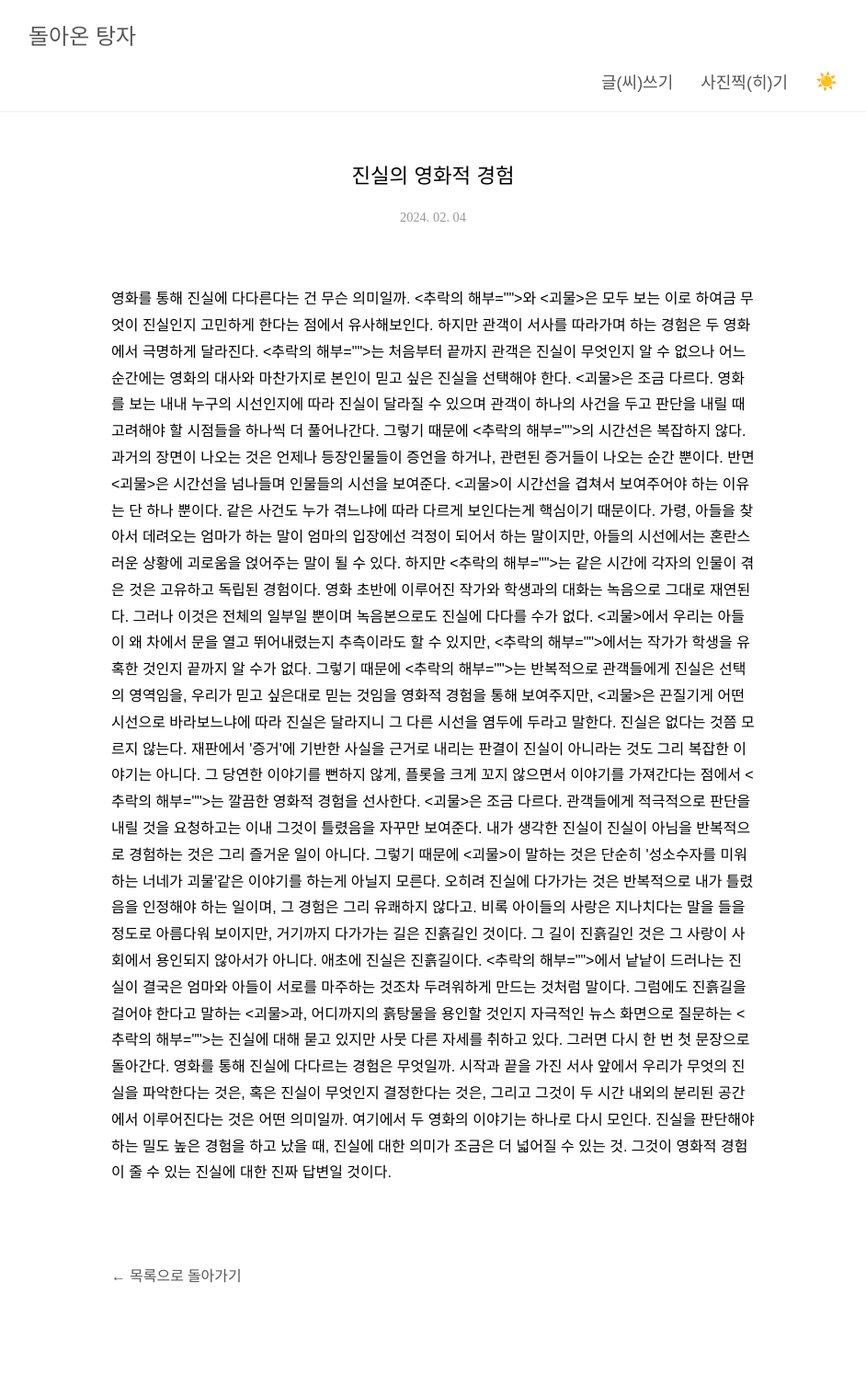
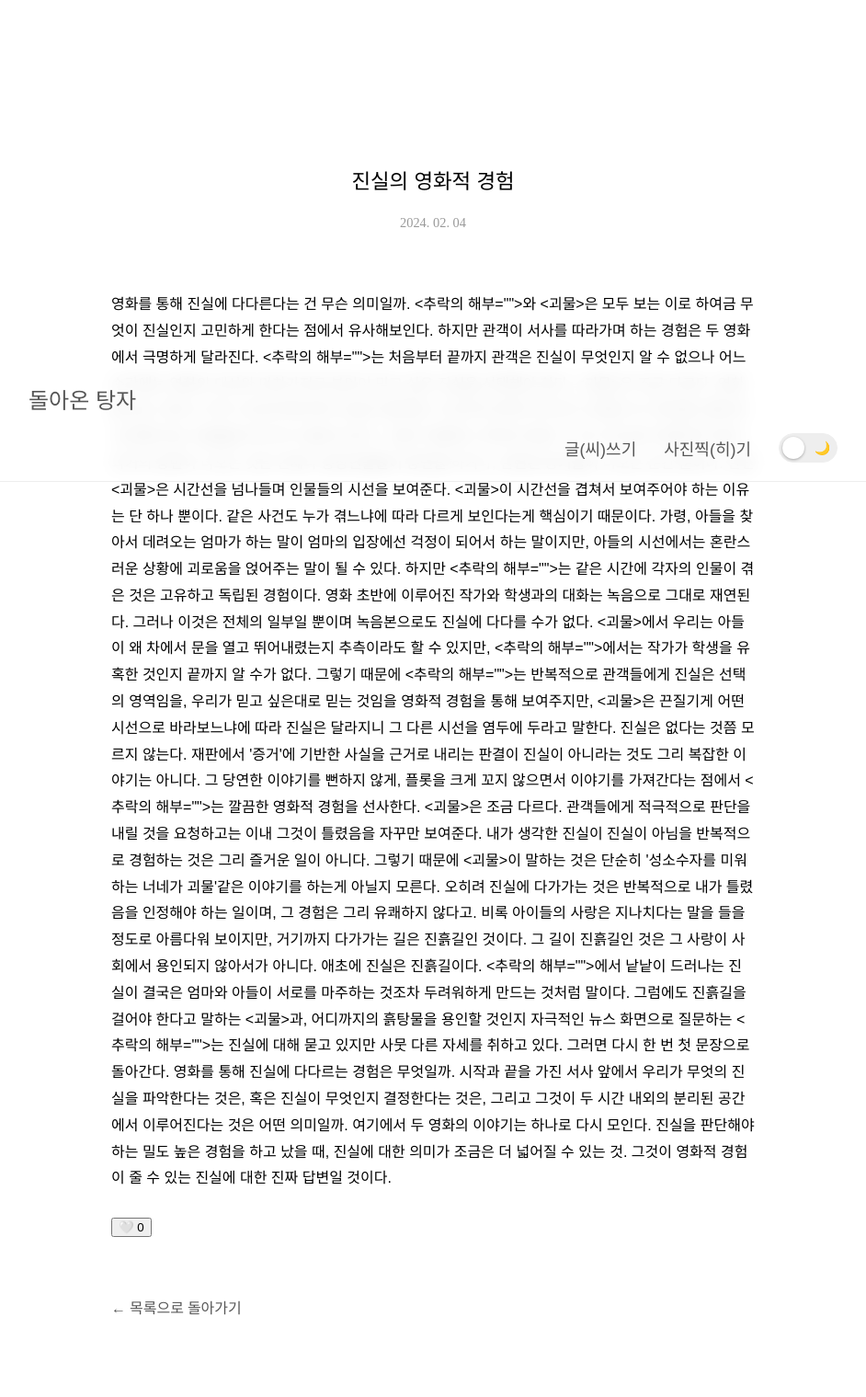
Before and after one commit to tangzaisback/tangza_page, a Jekyll site: the page built from _posts/2024-02-04-진실의 영화적 경험.md, in a window 1280 px wide. Shown: the whole page at 92% size, without its empty margins (169-1111 px from the left). Built offline with Jekyll 4.4.1, drawn with Linux system fonts in a browser that asks for light colours; some web fonts are replaced; comment, search, counter and statistics services are not loaded; before the commit the page ends 1484 px from its top, so only the background shows below that.

Commit message:
edit-260306-1

```diff
--- a/Gemfile
+++ b/Gemfile
@@ -6,3 +6,4 @@
 # 루비 4.0을 위한 필수 도구
 gem "webrick"
 gem "csv"
+gem "jekyll-feed"
--- a/_includes/header.html
+++ b/_includes/header.html
@@ -13,8 +13,9 @@
 <a href="{{ '/photo.html' | relative_url }}"  class="cate-title">사진찍(히)기</a>
 
 <button id="theme-toggle" class="theme-toggle-btn" aria-label="Toggle Dark Mode">
-  <span class="light-icon">☀️</span>
-  <span class="dark-icon">🌙</span>
+  <div class="toggle-slider"></div>
+  <span class="icon light-icon">☀️</span>
+  <span class="icon dark-icon">🌙</span>
 </button>
 
 </div>
--- a/_layouts/default.html
+++ b/_layouts/default.html
@@ -11,7 +11,13 @@
     <link rel="stylesheet" href="https://cdnjs.cloudflare.com/ajax/libs/luminous-lightbox/2.3.2/luminous-basic.min.css">
     <link rel="stylesheet" href="https://cdn.jsdelivr.net/npm/basiclightbox@5.0.4/dist/basicLightbox.min.css">
     <script src="https://cdn.jsdelivr.net/npm/basiclightbox@5.0.4/dist/basicLightbox.min.js"></script>
-    <script src="{{ '/assets/js/main.js' | relative_url }}"></script>
+    <script type="module" src="{{ '/assets/js/main.js' | relative_url }}"></script>
+    <script>
+      (function() {
+        var currentTheme = localStorage.getItem('theme') || 'light';
+        document.documentElement.setAttribute('data-theme', currentTheme);
+      })();
+    </script>
 </head>
 
 <body>
--- a/_layouts/post.html
+++ b/_layouts/post.html
@@ -13,6 +13,13 @@
             {{ content }}
         </section>
 
+        <div class="like-section">
+            <button id="like-btn" class="like-btn" data-url="{{ page.url }}">
+                <span class="heart-icon">🤍</span>
+                <span id="like-count">0</span>
+            </button>
+        </div>
+
         <footer class="post-footer">
             <a href='/writing.html' | relative_url class="back-to-list">← 목록으로 돌아가기</a>
         </footer>
--- a/assets/css/style.css
+++ b/assets/css/style.css
@@ -13,14 +13,20 @@
 }
 
 [data-theme="dark"] {
-  --bg-color: #121212;
+  --bg-color: #272727;
   --text-main: #f0f0f0;
   --text-muted: #aaaaaa;
   --text-date: #777777;
-  --header-bg: rgba(18, 18, 18, 0.85);
+  --header-bg: #272727;
   --border-color: #333333;
   --hover-bg: #1e1e1e;
   --photo-bg: #2a2a2a;
+}
+
+html {
+  scroll-snap-type: y proximity;
+  scroll-padding-top: 120px;
+  /* 고정 헤더 영역을 고려 */
 }
 
 body {
@@ -31,7 +37,8 @@
 }
 
 .header {
-  width: 100%;             /* 화면 끝에서 끝까지 꽉 채움 */
+  width: 100%;
+  /* 화면 끝에서 끝까지 꽉 채움 */
   position: sticky;
   top: 0;
   background-color: var(--header-bg);
@@ -44,37 +51,44 @@
 
 /* 실제 제목과 메뉴가 들어가는 안쪽 박스 */
 .header-wrap {
-  max-width: calc(100% - 400px); /* 아까 설정한 너비 유지 */
-  margin: 0 auto;                /* 가운데 정렬 */
-  padding: 20px 0;               /* 위아래 여백 */
+  max-width: calc(100% - 400px);
+  /* 아까 설정한 너비 유지 */
+  margin: 0 auto;
+  /* 가운데 정렬 */
+  padding: 20px 0;
+  /* 위아래 여백 */
   display: flex;
   flex-direction: column;
-  align-items: stretch;           /* 제목, 카테고리 중앙 정렬 */
+  align-items: stretch;
+  /* 제목, 카테고리 중앙 정렬 */
   gap: 20px;
 }
 
 
 .header-category {
   display: flex;
-  justify-content: flex-end; /* 자식 요소들을 오른쪽(끝)으로 정렬 */
+  justify-content: flex-end;
+  /* 자식 요소들을 오른쪽(끝)으로 정렬 */
   gap: 30px;
   align-items: center;
 }
 
-.header_title{
+.header_title {
   color: var(--text-muted);
   font-family: "Orbit", sans-serif;
   font-size: 24px;
   font-style: normal;
   font-weight: 400;
-  transition: color 0.3s ease; /* 색상 변경 시 부드럽게 */
+  transition: color 0.3s ease;
+  /* 색상 변경 시 부드럽게 */
   text-decoration: none
 }
 
 .header_title_active,
 .header_title:hover {
   color: var(--text-main);
-  font-family: "Orbit", sans-serif;font-size: 24px;
+  font-family: "Orbit", sans-serif;
+  font-size: 24px;
   font-style: normal;
   font-weight: 700;
   line-height: normal;
@@ -85,9 +99,11 @@
   color: var(--text-muted);
   font-family: "Orbit", sans-serif;
   font-size: 18px;
-  transition: color 0.3s ease; /* 색상 변경 시 부드럽게 */
+  transition: color 0.3s ease;
+  /* 색상 변경 시 부드럽게 */
   text-decoration: none;
-  position: relative; /* 선의 기준점 */
+  position: relative;
+  /* 선의 기준점 */
 }
 
 .cate-title-active {
@@ -96,33 +112,42 @@
   font-size: 18px;
   text-decoration: none;
   font-weight: bold;
-  position: relative; /* 선의 기준점 */
+  position: relative;
+  /* 선의 기준점 */
 }
 
-.cate-title::after, .cate-title-active::after {
+.cate-title::after,
+.cate-title-active::after {
   content: "";
   position: absolute;
-  bottom: -2px; /* 텍스트와의 간격 */
+  bottom: -2px;
+  /* 텍스트와의 간격 */
   left: 0;
-  width: 0;      /* 평소엔 보이지 않음 */
+  width: 0;
+  /* 평소엔 보이지 않음 */
   height: 1px;
   background-color: var(--text-muted);
-  transition: width 0.3s ease; /* 선이 쓱 늘어나는 효과 */
+  transition: width 0.3s ease;
+  /* 선이 쓱 늘어나는 효과 */
 }
 
-.cate-title:hover::after, .cate-title-active:hover::after {
-  width: 100%;   /* 호버 시 선이 꽉 참 */
+.cate-title:hover::after,
+.cate-title-active:hover::after {
+  width: 100%;
+  /* 호버 시 선이 꽉 참 */
 }
 
 
 .content-container {
   /* 1. 전체적인 너비 설정 (양옆 여백 200px 느낌 유지) */
   max-width: calc(100% - 400px);
-  margin: 40px auto; /* 위아래 80px 여백을 주어 헤더와 띄움 */
+  margin: 40px auto;
+  /* 위아래 80px 여백을 주어 헤더와 띄움 */
 }
 
 .content-header {
-  margin-bottom: 46px; /* 타이틀과 본문 사이의 간격 */
+  margin-bottom: 46px;
+  /* 타이틀과 본문 사이의 간격 */
   padding-bottom: 20px;
 }
 
@@ -136,9 +161,67 @@
   line-height: normal;
 }
 
+.hero-section {
+  min-height: 70vh;
+  /* 화면의 70% 정도를 채움 */
+  display: flex;
+  flex-direction: column;
+  justify-content: center;
+  align-items: center;
+  margin-bottom: 80px;
+  scroll-snap-align: start;
+  /* 위쪽 영역 기준 스냅 */
+}
+
 .hero-title {
-  font-size: 36px;
-  margin-bottom: 10px;
+  font-size: 42px;
+  /* 제목 크기를 더 키워줍니다 */
+  margin-bottom: 20px;
+  letter-spacing: -1px;
+  /* 글자 간격 살짝 좁힘 */
+}
+
+.scroll-indicator {
+  margin-top: 50px;
+  text-align: center;
+  color: var(--text-muted);
+  font-family: "Asta Sans", sans-serif;
+  animation: bounce 2s infinite;
+  transition: color 0.3s;
+}
+
+.scroll-indicator:hover {
+  color: var(--text-main);
+}
+
+.scroll-indicator p {
+  margin: 0;
+  font-size: 20px;
+  letter-spacing: 1px;
+}
+
+.scroll-indicator .arrow-down {
+  margin-top: 8px;
+  font-size: 18px;
+}
+
+@keyframes bounce {
+
+  0%,
+  20%,
+  50%,
+  80%,
+  100% {
+    transform: translateY(0);
+  }
+
+  40% {
+    transform: translateY(-10px);
+  }
+
+  60% {
+    transform: translateY(-5px);
+  }
 }
 
 .hero-subtitle {
@@ -151,7 +234,8 @@
 
 .content-body {
   font-family: "Asta Sans", sans-serif;
-  line-height: 1.6; /* 본문은 행간이 넓어야 읽기 편해요 */
+  line-height: 1.6;
+  /* 본문은 행간이 넓어야 읽기 편해요 */
   color: var(--text-main);
   text-align: center;
   font-size: 16px;
@@ -160,9 +244,17 @@
   line-height: normal;
 }
 
+.post-body {
+  scroll-margin-top: 120px;
+  /* 헤더 높이만큼 뺌 */
+  scroll-snap-align: start;
+  /* 글의 시작 부분에 자석처럼 붙게 함 */
+}
+
 
 .writing-list {
-  max-width: 800px; /* 글 목록이 너무 넓으면 읽기 힘들어요 */
+  max-width: 800px;
+  /* 글 목록이 너무 넓으면 읽기 힘들어요 */
   margin: 0 auto;
 }
 
@@ -171,23 +263,28 @@
   text-decoration: none;
   color: inherit;
   padding: 20px 20px;
-  border-bottom: 1px solid var(--border-color); /* 아주 연한 구분선 */
+  border-bottom: 1px solid var(--border-color);
+  /* 아주 연한 구분선 */
   transition: background-color 0.3s ease, border-color 0.3s ease, transform 0.3s ease, box-shadow 0.3s ease;
-  border-radius: 8px; /* Hover 때 부드러운 느낌을 줌 */
+  border-radius: 8px;
+  /* Hover 때 부드러운 느낌을 줌 */
 }
 
 .post-item:hover {
-  background-color: var(--hover-bg); /* 마우스 올렸을 때 살짝 배경색 변화 */
+  background-color: var(--hover-bg);
+  /* 마우스 올렸을 때 살짝 배경색 변화 */
   transform: translateY(-2px);
-  box-shadow: 0 4px 12px rgba(0,0,0,0.05);
+  box-shadow: 0 4px 12px rgba(0, 0, 0, 0.05);
 }
+
 [data-theme="dark"] .post-item:hover {
-  box-shadow: 0 4px 12px rgba(0,0,0,0.3);
+  box-shadow: 0 4px 12px rgba(0, 0, 0, 0.3);
 }
 
 .post-info {
   display: flex;
-  justify-content: space-between; /* 날짜와 제목을 양 끝으로 */
+  justify-content: space-between;
+  /* 날짜와 제목을 양 끝으로 */
   align-items: baseline;
   margin-bottom: 1px;
 }
@@ -234,12 +331,15 @@
   position: relative;
   width: 100%;
   display: block;
-  align-self: start; /* Grid 안에서 부모 박스가 세로로 늘어나는 것을 방지 */
+  align-self: start;
+  /* Grid 안에서 부모 박스가 세로로 늘어나는 것을 방지 */
   /* 3. 무조건 정방형 유지 */
   aspect-ratio: 1 / 1;
-  line-height: 0;    /* 하단에 미세하게 생기는 빈 공간 제거 (중요!) */
+  line-height: 0;
+  /* 하단에 미세하게 생기는 빈 공간 제거 (중요!) */
   overflow: hidden;
-  background-color: var(--photo-bg); /* 이미지 로딩 전 보일 색상 */
+  background-color: var(--photo-bg);
+  /* 이미지 로딩 전 보일 색상 */
   cursor: pointer;
   border-radius: 4px;
 }
@@ -247,12 +347,14 @@
 .photo-item img {
   width: 100%;
   height: 100%;
-  display: block; /* 이미지 하단 고스트 마진 제거 */
+  display: block;
+  /* 이미지 하단 고스트 마진 제거 */
   /* 4. 사진이 일그러지지 않게 꽉 채움 (피그마의 Fill 설정) */
   object-fit: cover;
   cursor: zoom-in;
   transition: transform 0.5s ease;
-  display: block;    /* 이미지를 블록으로 만들어 주변 공백 제거 */
+  display: block;
+  /* 이미지를 블록으로 만들어 주변 공백 제거 */
 }
 
 /* 마우스를 올리면 사진이 살짝 커지는 효과 */
@@ -264,9 +366,14 @@
 .photo-overlay {
   position: absolute;
   font-family: "Asta Sans", sans-serif;
-  top: 0; left: 0; right: 0; bottom: 0;
-  margin: 0 !important; /* 혹시 모를 브라우저 기본 마진 제거 */
-  width: 100%; height: 100%;
+  top: 0;
+  left: 0;
+  right: 0;
+  bottom: 0;
+  margin: 0 !important;
+  /* 혹시 모를 브라우저 기본 마진 제거 */
+  width: 100%;
+  height: 100%;
   background: rgba(0, 0, 0, 0.4);
   color: #fff;
   display: flex;
@@ -282,10 +389,12 @@
 }
 
 .post-container {
-    max-width: 700px; /* 본문은 리스트보다 조금 더 좁게 잡는 게 읽기 편해요 */
+  max-width: 700px;
+  /* 본문은 리스트보다 조금 더 좁게 잡는 게 읽기 편해요 */
   margin: 80px auto;
   padding: 0 20px;
-    line-height: 1.8; /* 행간을 넉넉하게 (피그마의 Line Height) */
+  line-height: 1.8;
+  /* 행간을 넉넉하게 (피그마의 Line Height) */
   margin-top: 50px;
 }
 
@@ -299,7 +408,8 @@
   font-size: 1.4rem;
   font-weight: 500;
   color: var(--text-main);
-    word-break: keep-all; /* 한글 단어가 중간에 잘리지 않게 */
+  word-break: keep-all;
+  /* 한글 단어가 중간에 잘리지 않게 */
   margin-bottom: 10px;
 }
 
@@ -314,7 +424,8 @@
 }
 
 .post-body p {
-    margin-bottom: 24px; /* 문단 사이 간격 */
+  margin-bottom: 24px;
+  /* 문단 사이 간격 */
   font-family: "Asta Sans", sans-serif;
   color: var(--text-main);
   font-size: 16px;
@@ -344,31 +455,40 @@
 
 /* 화면 너비가 768px 이하(태블릿, 모바일)일 때 적용 */
 @media (max-width: 768px) {
+
   .header-wrap,
   .post-container,
   .writing-list-container {
-    max-width: 90%; /* 양옆에 5%씩만 여백을 줌 */
+    max-width: 90%;
+    /* 양옆에 5%씩만 여백을 줌 */
     margin: 0 auto;
   }
 
   .header_title {
-    font-size: 1.5rem; /* 모바일에서는 제목을 조금 줄임 */
+    font-size: 1.5rem;
+    /* 모바일에서는 제목을 조금 줄임 */
   }
 
   .header-category {
-    gap: 20px; /* 카테고리 간격도 좁힘 */
+    gap: 20px;
+    /* 카테고리 간격도 좁힘 */
   }
 
   .content-container {
-    max-width: 90%;      /* 양옆에 약 5%씩 여백 확보 */
-    margin: 40px auto;   /* 위아래 여백을 데스크탑보다 줄임 */
-    padding: 0;          /* 추가 패딩 제거 */
+    max-width: 90%;
+    /* 양옆에 약 5%씩 여백 확보 */
+    margin: 40px auto;
+    /* 위아래 여백을 데스크탑보다 줄임 */
+    padding: 0;
+    /* 추가 패딩 제거 */
   }
 
   .main-title {
-    font-size: 1.6rem;   /* 제목 크기를 모바일에 맞게 축소 */
+    font-size: 1.6rem;
+    /* 제목 크기를 모바일에 맞게 축소 */
     line-height: 1.4;
-    word-break: keep-all; /* 단어가 어색하게 잘리지 않게 함 */
+    word-break: keep-all;
+    /* 단어가 어색하게 잘리지 않게 함 */
   }
 
   .hero-title {
@@ -380,13 +500,17 @@
   }
 
   .content-body {
-    font-size: 1rem;     /* 본문 글씨를 조금 줄여 가독성 확보 */
-    line-height: 1.7;    /* 줄 간격은 여전히 넉넉하게 */
+    font-size: 1rem;
+    /* 본문 글씨를 조금 줄여 가독성 확보 */
+    line-height: 1.7;
+    /* 줄 간격은 여전히 넉넉하게 */
   }
 
   .post-body img {
-    margin: 20px 0;      /* 이미지 위아래 간격 축소 */
-    width: 100%;         /* 이미지가 화면 밖으로 나가지 않게 고정 */
+    margin: 20px 0;
+    /* 이미지 위아래 간격 축소 */
+    width: 100%;
+    /* 이미지가 화면 밖으로 나가지 않게 고정 */
   }
 }
 
@@ -397,27 +521,35 @@
 /* 1. 태블릿 화면 (너비 768px 이하) */
 @media (max-width: 768px) {
   .photo-grid {
-    grid-template-columns: repeat(3, 1fr); /* 4열에서 3열로 변경 */
-    max-width: 90%; /* 화면 양옆에 5%씩 여백 확보 */
-    gap: 15px;      /* 사진 사이 간격을 살짝 줄임 */
+    grid-template-columns: repeat(3, 1fr);
+    /* 4열에서 3열로 변경 */
+    max-width: 90%;
+    /* 화면 양옆에 5%씩 여백 확보 */
+    gap: 15px;
+    /* 사진 사이 간격을 살짝 줄임 */
   }
 }
 
 /* 2. 모바일 화면 (너비 480px 이하) - 인스타그램 스타일 */
 @media (max-width: 480px) {
   .photo-grid {
-    grid-template-columns: repeat(2, 1fr); /* 3열에서 2열로 변경 */
-    gap: 10px;         /* 폰에서는 간격이 좁은 게 예쁩니다 */
-    margin: 30px auto; /* 위아래 여백도 모바일에 맞게 축소 */
+    grid-template-columns: repeat(2, 1fr);
+    /* 3열에서 2열로 변경 */
+    gap: 10px;
+    /* 폰에서는 간격이 좁은 게 예쁩니다 */
+    margin: 30px auto;
+    /* 위아래 여백도 모바일에 맞게 축소 */
   }
 }
 
 /* 모바일 화면 (480px 이하) 미디어 쿼리 안에 추가 */
 @media (max-width: 480px) {
+
   /* 모바일에서는 터치 시 사진이 커지거나 검은 막이 씌워지는 효과 비활성화 */
   .photo-item:hover img {
     transform: none;
   }
+
   .photo-item:hover .photo-overlay {
     display: none;
   }
@@ -438,33 +570,50 @@
 }
 
 /* =========================================
-   [다크모드 토글] Theme Toggle Button
+   [다크모드 토글] Theme Toggle Switch
    ========================================= */
 .theme-toggle-btn {
-  background: none;
-  border: none;
-  font-size: 1.2rem;
+  background-color: var(--photo-bg);
+  border: 1px solid var(--border-color);
+  border-radius: 30px;
+  width: 64px;
+  height: 32px;
   cursor: pointer;
   padding: 0;
   display: flex;
   align-items: center;
-  justify-content: center;
-  transition: transform 0.3s ease;
-  color: var(--text-main);
+  justify-content: space-between;
+  position: relative;
+  transition: background-color 0.3s ease, border-color 0.3s ease;
 }
 
-.theme-toggle-btn:hover {
-  transform: scale(1.1);
+/* 동그란 슬라이드 버튼 (Thumb) */
+.theme-toggle-btn .toggle-slider {
+  position: absolute;
+  top: 3px;
+  left: 3px;
+  width: 24px;
+  height: 24px;
+  background-color: #fff;
+  border-radius: 50%;
+  transition: transform 0.3s cubic-bezier(0.4, 0.0, 0.2, 1);
+  box-shadow: 0 1px 3px rgba(0, 0, 0, 0.3);
+  z-index: 2;
 }
 
-.theme-toggle-btn .dark-icon {
-  display: none;
+/* 다크모드일 때 슬라이드 위치 이동 */
+[data-theme="dark"] .theme-toggle-btn .toggle-slider {
+  transform: translateX(32px);
+  background-color: #333;
 }
 
-[data-theme="dark"] .theme-toggle-btn .light-icon {
-  display: none;
+/* 버튼 내 아이콘 설정 */
+.theme-toggle-btn .icon {
+  font-size: 14px;
+  width: 32px;
+  display: flex;
+  align-items: center;
+  justify-content: center;
+  z-index: 1;
+  /* 글자가 슬라이더 버튼 뒤로 가도록 설정 */
 }
-
-[data-theme="dark"] .theme-toggle-btn .dark-icon {
-  display: inline;
-}
--- a/assets/js/main.js
+++ b/assets/js/main.js
@@ -1,14 +1,6 @@
 document.addEventListener('DOMContentLoaded', () => {
     // 1. Theme Toggle
     const toggleBtn = document.getElementById('theme-toggle');
-    const currentTheme = localStorage.getItem('theme');
-
-    // Load saved theme or apply light theme by default
-    if (currentTheme) {
-        document.documentElement.setAttribute('data-theme', currentTheme);
-    } else {
-        document.documentElement.setAttribute('data-theme', 'light');
-    }
 
     if (toggleBtn) {
         toggleBtn.addEventListener('click', () => {
@@ -40,3 +32,79 @@
 
     revealElements.forEach(el => revealObserver.observe(el));
 });
+
+// ==========================================
+// 3. Firebase Anonymous Like Button Logic
+// ==========================================
+import { initializeApp } from "https://www.gstatic.com/firebasejs/10.8.0/firebase-app.js";
+import { getDatabase, ref, onValue, runTransaction } from "https://www.gstatic.com/firebasejs/10.8.0/firebase-database.js";
+
+const firebaseConfig = {
+  apiKey: "REDACTED_API_KEY",
+  authDomain: "tangzaisback-563c7.firebaseapp.com",
+  projectId: "tangzaisback-563c7",
+  storageBucket: "tangzaisback-563c7.firebasestorage.app",
+  messagingSenderId: "590553225335",
+  appId: "1:590553225335:web:497aff87927e4f512c8e72",
+  measurementId: "G-MPFM7ZLEJ5",
+  databaseURL: "https://tangzaisback-563c7-default-rtdb.asia-southeast1.firebasedatabase.app" // Add a fallback if it exists, otherwise relying on standard routing
+};
+
+// Initialize Firebase
+const app = initializeApp(firebaseConfig);
+const db = getDatabase(app);
+
+// Logic only executes if there's a like button on the page
+const likeBtn = document.getElementById('like-btn');
+if (likeBtn) {
+    const likeCountSpan = document.getElementById('like-count');
+    const heartIconSpan = likeBtn.querySelector('.heart-icon');
+
+    // Create a safe database key from the URL (replacing invalid characters like . # $ [ ] /)
+    const rawUrl = likeBtn.getAttribute('data-url');
+    // e.g. "/2022/05/30/post_1.html" -> "2022_05_30_post_1_html"
+    const dbKey = rawUrl.replace(/[.#$\[\]\/]/g, '_');
+    const likesRef = ref(db, 'likes/' + dbKey);
+
+    // 1. Realtime listener for the like count
+    onValue(likesRef, (snapshot) => {
+        const data = snapshot.val();
+        const currentLikes = data ? data.count : 0;
+        likeCountSpan.innerText = currentLikes;
+    });
+
+    // Check if user already liked this post (locally)
+    const hasLiked = localStorage.getItem('liked_' + dbKey);
+    if (hasLiked) {
+        heartIconSpan.innerText = '❤️';
+        likeBtn.classList.add('liked');
+    }
+
+    // 2. Click event to increment likes
+    likeBtn.addEventListener('click', () => {
+        if (localStorage.getItem('liked_' + dbKey)) {
+            // Already liked! We could allow unlike, but let's keep it simple.
+            return;
+        }
+
+        // Run transaction to safely increment even if multiple people click at once
+        runTransaction(likesRef, (currentData) => {
+            if (currentData === null) {
+                return { count: 1 };
+            } else {
+                return { count: currentData.count + 1 };
+            }
+        }).then(() => {
+            // Success
+            localStorage.setItem('liked_' + dbKey, 'true');
+            heartIconSpan.innerText = '❤️';
+            likeBtn.classList.add('liked');
+
+            // Add a little pop animation
+            likeBtn.style.transform = 'scale(1.2)';
+            setTimeout(() => likeBtn.style.transform = 'scale(1)', 200);
+        }).catch((error) => {
+            console.error('Like transaction failed: ', error);
+        });
+    });
+}
```
Also changed, not shown: index.html (+23 -8 lines), Gemfile.lock (added). Lines whose indentation alone changed are shown as unchanged.
